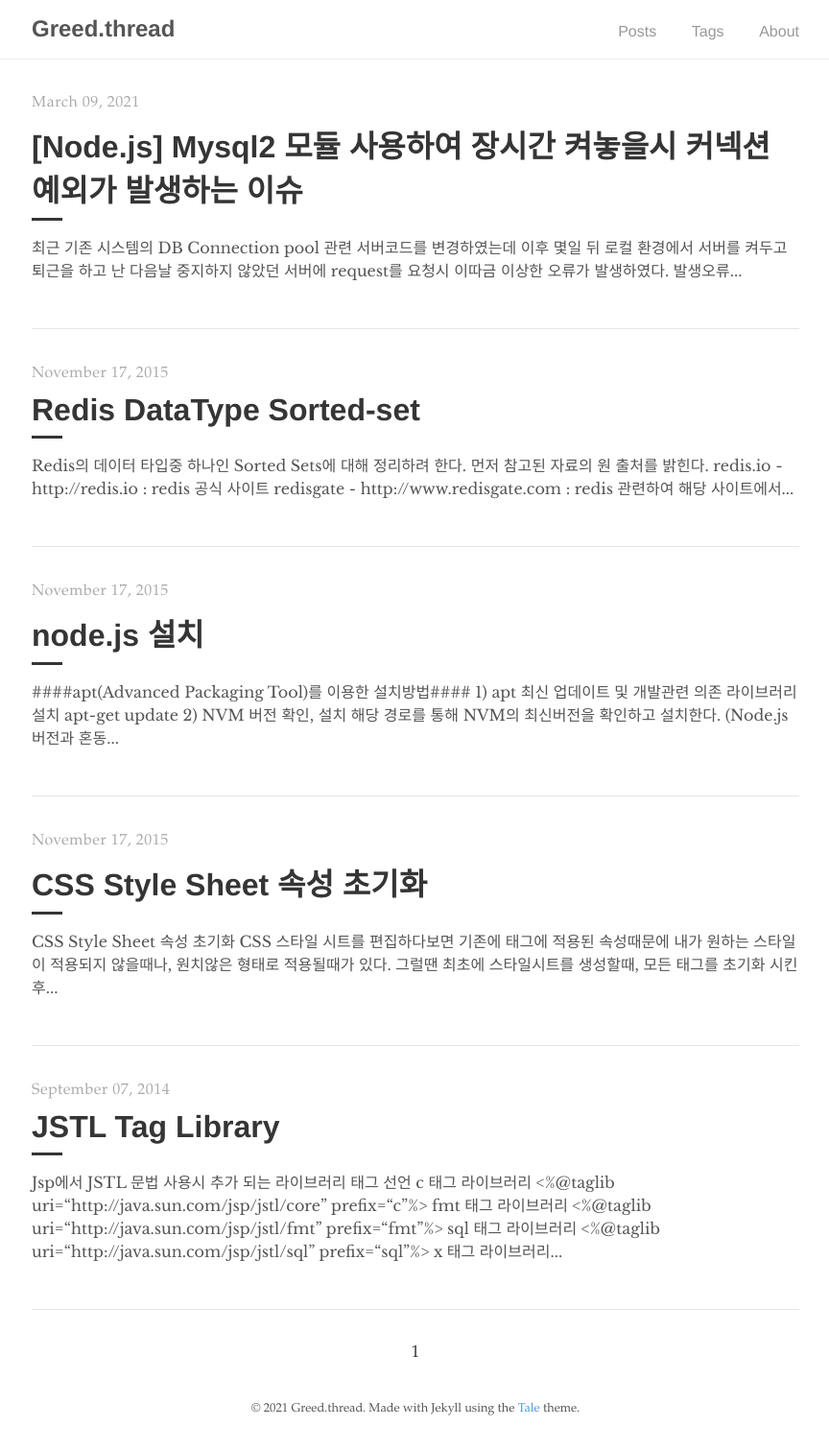
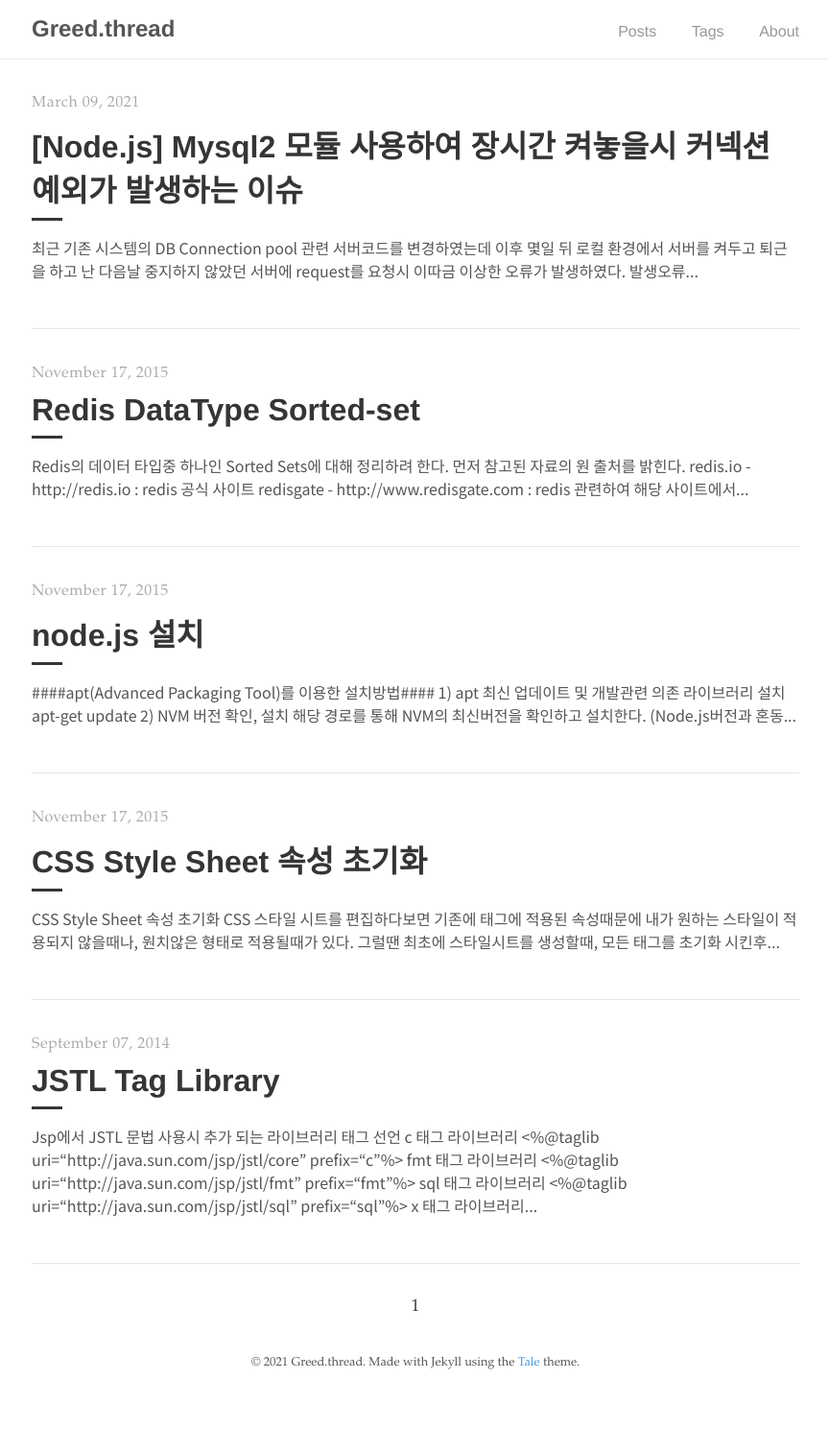
Before and after one commit to greedThread/greedthread.github.io, a Jekyll site: the page built from index.html, in a window 1280 px wide. Shown: the whole page at 96% size, without its empty margins (207-1071 px from the left). Built offline with Jekyll 4.4.1, drawn with Linux system fonts in a browser that asks for light colours; the list of posts is cut into pages by our own code; after the commit the page ends 1463 px from its top, so only the background shows below that.

Commit message:
- font 가독성 개선.

```diff
--- a/_sass/tale/_catalogue.scss
+++ b/_sass/tale/_catalogue.scss
@@ -36,4 +36,7 @@
     display: block;
     width: 2rem;
   }
+  p {
+    font-family: $noto-sans;
+  }
 }
--- a/_sass/tale/_post.scss
+++ b/_sass/tale/_post.scss
@@ -28,6 +28,7 @@
   }
 
   p {
+    font-family: $noto-sans;
     margin: 0 0 1rem;
     text-align: justify;
   }
--- a/_sass/tale/_variables.scss
+++ b/_sass/tale/_variables.scss
@@ -16,6 +16,9 @@ $serif-secondary: Palatino, 'Palatino LT STD', 'Palatino Linotype', 'Book Antiqu
 $sans-serif: 'Helvetica Neue', 'Segoe UI', Helvetica, Arial, sans-serif !default;
 $monospaced: Menlo, Monaco, monospace !default;
 
+@import url(https://fonts.googleapis.com/css?family=Noto+Sans+KR|Ubuntu+Mono);
+$noto-sans: 'Noto Sans KR';
+
 @mixin box-sizing($type: border-box) {
   -webkit-box-sizing: $type;
      -moz-box-sizing: $type;
```
